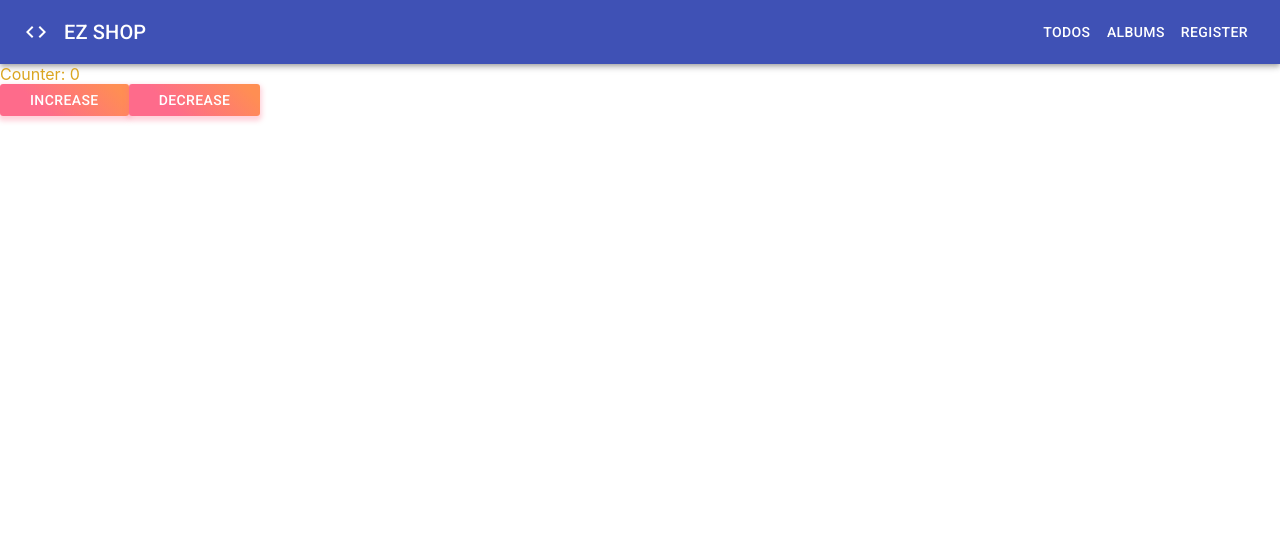
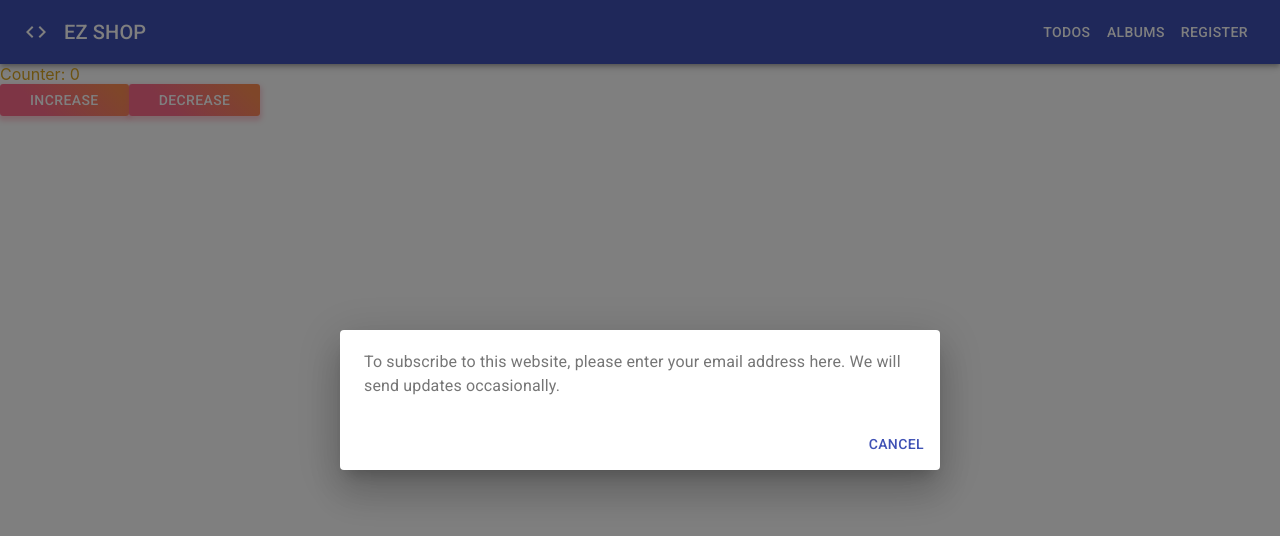
Before and after one commit to paulnguyen-mn/learn-reactjs, a React (Create React App) app: page / in a window 1280 px wide. Both pictures are taken after a click on the button "REGISTER". Shown: the top 536 px of the page. Built offline with nearby package versions, Linux system fonts and the light colour scheme; no server answers.

Commit message:
Add register dialog

```diff
--- a/src/components/Header/index.jsx
+++ b/src/components/Header/index.jsx
@@ -1,10 +1,14 @@
 import AppBar from '@material-ui/core/AppBar';
 import Button from '@material-ui/core/Button';
+import Dialog from '@material-ui/core/Dialog';
+import DialogActions from '@material-ui/core/DialogActions';
+import DialogContent from '@material-ui/core/DialogContent';
+import DialogContentText from '@material-ui/core/DialogContentText';
 import { makeStyles } from '@material-ui/core/styles';
 import Toolbar from '@material-ui/core/Toolbar';
 import Typography from '@material-ui/core/Typography';
 import CodeIcon from '@material-ui/icons/Code';
-import React from 'react';
+import React, { useState } from 'react';
 import { Link, NavLink } from 'react-router-dom';
 
 const useStyles = makeStyles((theme) => ({
@@ -24,6 +28,15 @@
 }));
 
 export default function Header() {
+  const [open, setOpen] = useState(false);
+
+  const handleClickOpen = () => {
+    setOpen(true);
+  };
+
+  const handleClose = () => {
+    setOpen(false);
+  };
   const classes = useStyles();
 
   return (
@@ -46,9 +59,31 @@
             <Button color="inherit">Albums</Button>
           </NavLink>
 
-          <Button color="inherit">Register</Button>
+          <Button color="inherit" onClick={handleClickOpen}>
+            Register
+          </Button>
         </Toolbar>
       </AppBar>
+
+      <Dialog
+        disableBackdropClick
+        disableEscapeKeyDown
+        open={open}
+        onClose={handleClose}
+        aria-labelledby="form-dialog-title"
+      >
+        <DialogContent>
+          <DialogContentText>
+            To subscribe to this website, please enter your email address here. We will send updates occasionally.
+          </DialogContentText>
+        </DialogContent>
+
+        <DialogActions>
+          <Button onClick={handleClose} color="primary">
+            Cancel
+          </Button>
+        </DialogActions>
+      </Dialog>
     </div>
   );
 }
```
